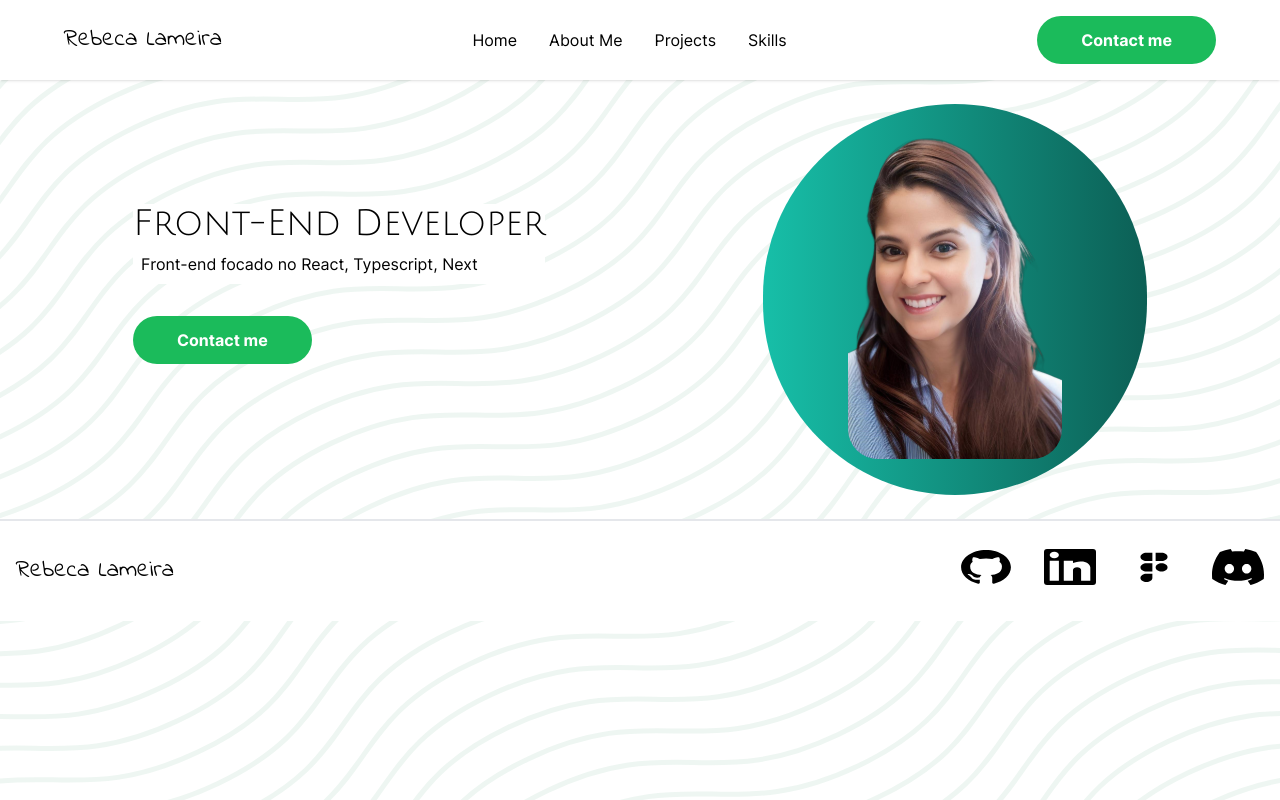
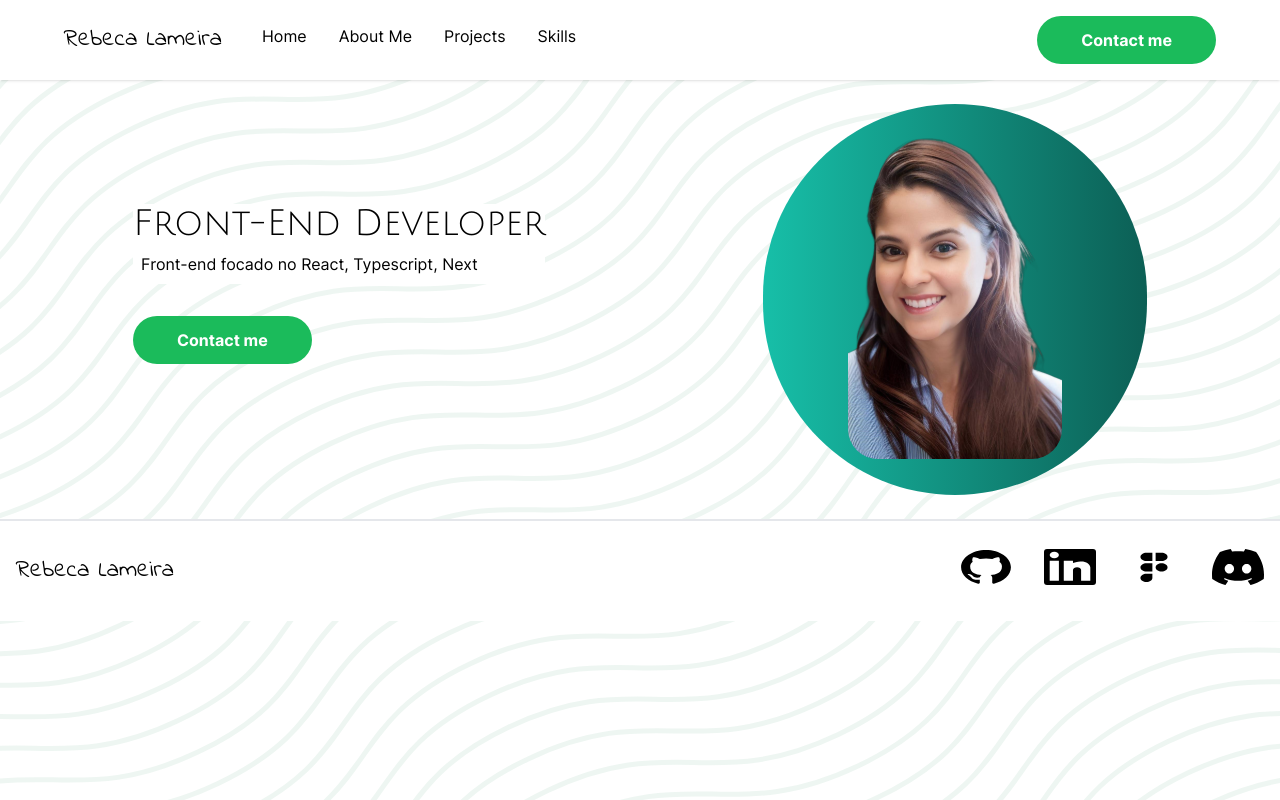
Before and after one commit to RebecaLameira/my-portfolio, a Next.js app: page / in a window 1280 px wide. Built offline with nearby package versions, Linux system fonts and the light colour scheme.

Commit message:
Change the navlink.

```diff
--- a/src/components/NavBar/NavLinks/NavLinks.tsx
+++ b/src/components/NavBar/NavLinks/NavLinks.tsx
@@ -1,7 +1,7 @@
 import Link from "next/link";
 const NavLinks = () => {
 	return (
-		<div className=" flex justify-start gap-8">
+		<div className="flex gap-8">
 			<Link href="/" className="">
 				{" "}
 				Home
--- a/src/components/NavBar/Navbar.tsx
+++ b/src/components/NavBar/Navbar.tsx
@@ -10,8 +10,11 @@ export type NavbarProps = {
 const Navbar = ({ children, path }: NavbarProps) => {
 	return (
 		<nav className="flex w-screen h-20 bg-white shadow items-center justify-between px-16">
-			<span className="font-indie text-2xl">Rebeca Lameira</span>
-			<NavLinks />
+			<div className="flex flex-wrap gap-10 justify-between">
+				<span className="font-indie text-2xl">Rebeca Lameira</span>
+				<NavLinks />
+			</div>
+
 			<Button>
 				{
 					<Link
```
